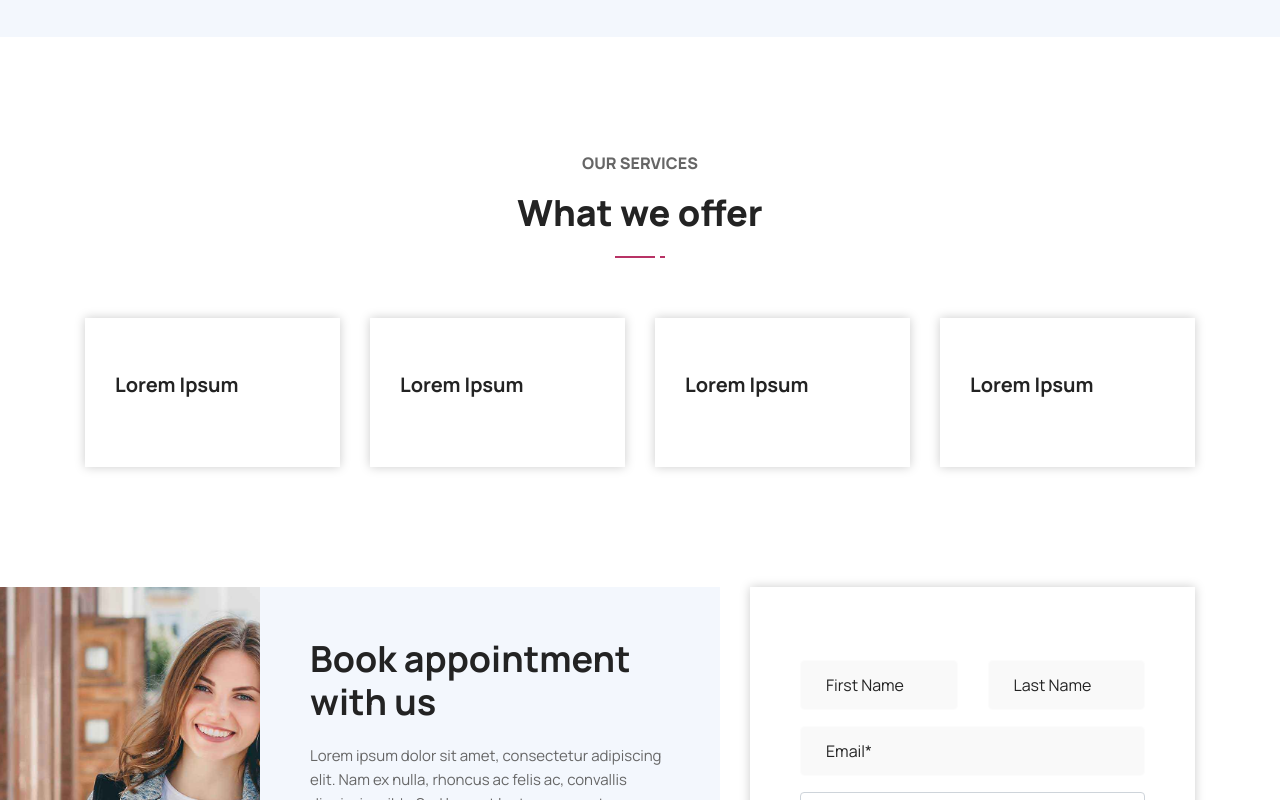
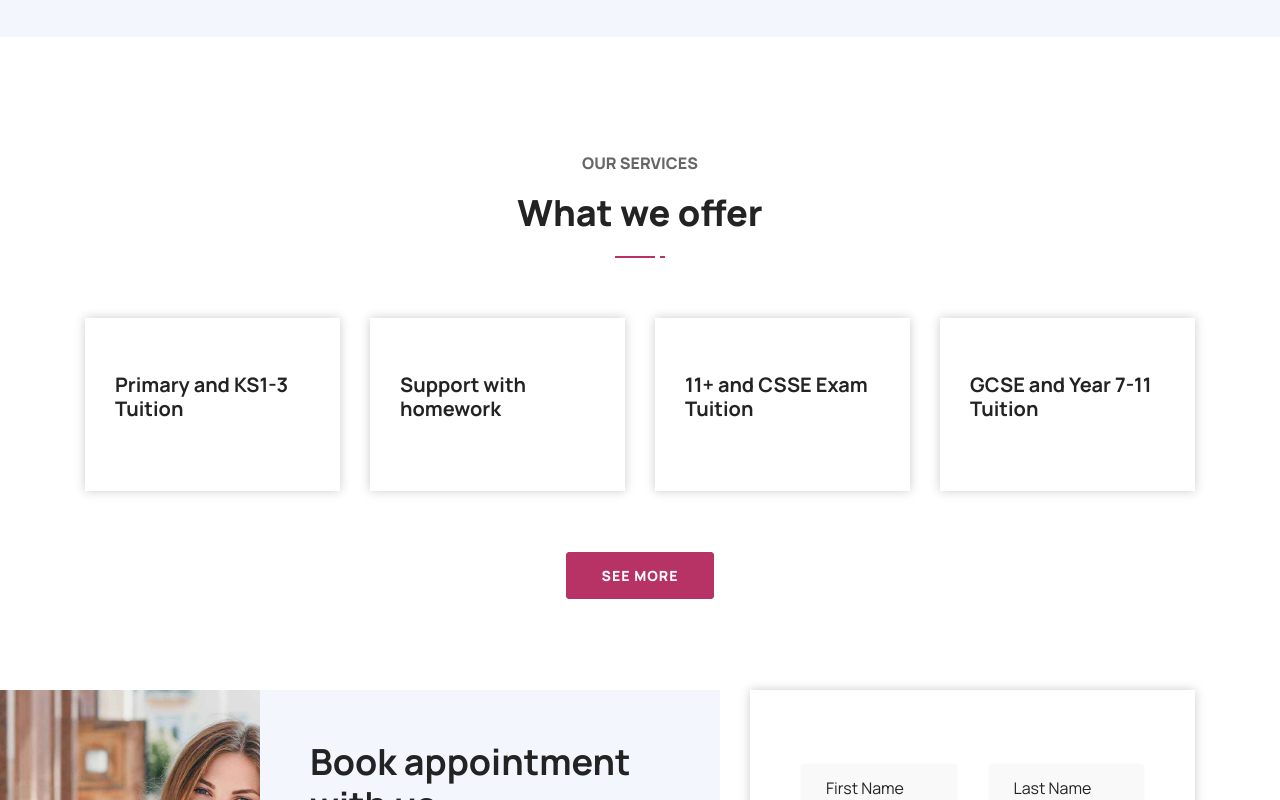
Before and after one commit to uncleejay/diatut, a plain HTML site: page index.html in a window 1280 px wide. Shown: the part 3167-3967 px from the top of the page. Drawn offline with Linux system fonts and the light colour scheme.

Commit message:
made corrections in home page

```diff
--- a/index.html
+++ b/index.html
@@ -258,6 +258,7 @@
                                 </div>
                             </li>
                         </ul>
+                        <a class="btn btn-book btn-gradient" href="about-us.html" style="padding: 11px 35px">Read more</a>
                     </div>
 
                     <div class="col-lg-6 thumb">
@@ -326,25 +327,27 @@
                         <div class="row">
                             <div class="single-item col-lg-3 col-md-3">
                                 <div class="item">
-                                    <h4>Lorem Ipsum</h4>
+                                    <h4>Primary and KS1-3 Tuition</h4>
                                 </div>
                             </div>
                             <div class="single-item col-lg-3 col-md-3">
                                 <div class="item">
-                                    <h4>Lorem Ipsum</h4>
+                                    <h4>Support with homework</h4>
                                 </div>
                             </div>
                              <div class="single-item col-lg-3 col-md-3">
                                 <div class="item">
-                                    <h4>Lorem Ipsum</h4>
+                                    <h4>11+ and CSSE Exam Tuition</h4>
                                 </div>
                             </div>
                              <div class="single-item col-lg-3 col-md-3">
                                 <div class="item">
-                                    <h4>Lorem Ipsum</h4>
+                                    <h4>GCSE and Year 7-11 Tuition</h4>
                                 </div>
                             </div>
-
+                            <div style="margin: 0 auto; padding-top: 30px">
+                            <a class="btn btn-book btn-gradient" href="services.html" style="padding: 11px 35px">See more</a>
+                            </div>
                         </div>
             </div>
         </div>
```
